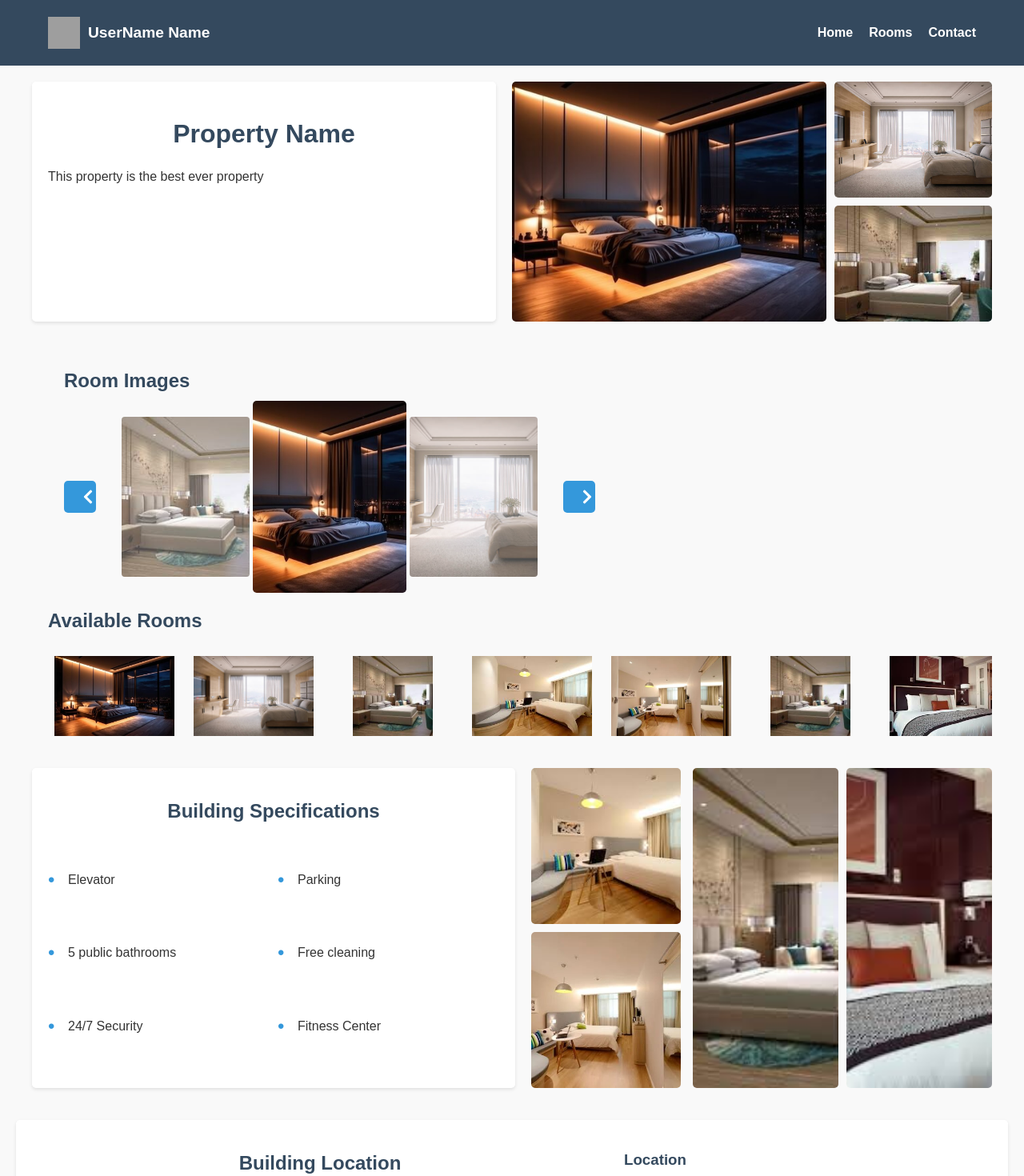
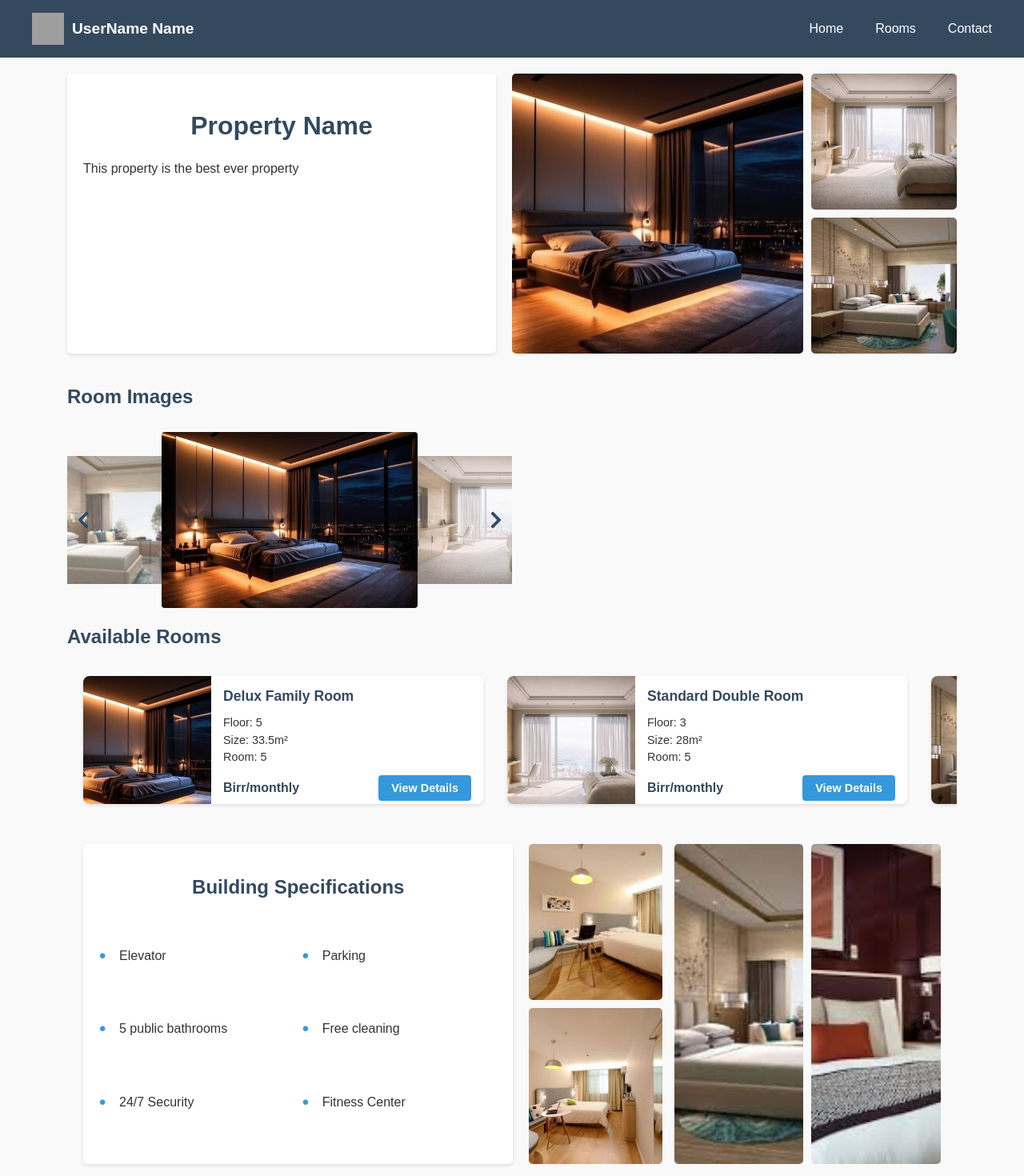
Before and after one commit to Fraol-D/RentalInsight, a React (Vite) app: page / in a window 1280 px wide. Shown: the top 1470 px of the page at 80% size. Built offline with nearby package versions, Linux system fonts and the light colour scheme; grey boxes are pictures that could not be loaded.

Commit message:
fix issue with bigger screens, made the carousels according to the design

```diff
--- a/src/components/Header.jsx
+++ b/src/components/Header.jsx
@@ -1,21 +1,51 @@
+import { useState } from 'react';
 import { Link } from 'react-router-dom';
+import { FaBars, FaTimes } from 'react-icons/fa';
 import '../styles/Header.css';
 
 const Header = () => {
+  const [isMobileMenuOpen, setIsMobileMenuOpen] = useState(false);
+
+  const toggleMobileMenu = () => {
+    setIsMobileMenuOpen(!isMobileMenuOpen);
+  };
+
   return (
     <header className="header">
-      <div className="container header-content">
+      <div className="header-content">
         <div className="logo-container">
           <img src="/logo.png" alt="RentalInsight Logo" className="logo" />
           <span className="username">UserName Name</span>
         </div>
-        <nav>
+
+        {/* Desktop Navigation */}
+        <nav className="desktop-nav">
           <ul className="nav-links">
             <li><Link to="/">Home</Link></li>
             <li><Link to="/rooms">Rooms</Link></li>
             <li><Link to="/contact">Contact</Link></li>
           </ul>
         </nav>
+
+        {/* Hamburger Menu Button */}
+        <button
+          className="hamburger-menu"
+          onClick={toggleMobileMenu}
+          aria-label="Toggle menu"
+        >
+          {isMobileMenuOpen ? <FaTimes /> : <FaBars />}
+        </button>
+
+        {/* Mobile Navigation */}
+        {isMobileMenuOpen && (
+          <nav className="mobile-nav">
+            <ul className="nav-links">
+              <li><Link to="/" onClick={toggleMobileMenu}>Home</Link></li>
+              <li><Link to="/rooms" onClick={toggleMobileMenu}>Rooms</Link></li>
+              <li><Link to="/contact" onClick={toggleMobileMenu}>Contact</Link></li>
+            </ul>
+          </nav>
+        )}
       </div>
     </header>
   );
--- a/src/components/RoomCarousel.jsx
+++ b/src/components/RoomCarousel.jsx
@@ -69,6 +69,34 @@ const RoomCarousel = ({ title, images, rooms, isRoomCarousel }) => {
     setSelectedRoom(null);
   };
 
+  const renderRoomCard = (room) => {
+    return (
+      <div className="room-card" onClick={() => handleImageClick(room)}>
+        <div className="room-card__image-container">
+          <img
+            src={room.image}
+            alt={room.name}
+            className="room-card__image"
+          />
+        </div>
+        <div className="room-card__content">
+          <h3 className="room-card__title">{room.name}</h3>
+          <div className="room-card__details">
+            <p>Floor: {room.floor}</p>
+            <p>Size: {room.size}m²</p>
+            <p>Room: 5</p>
+          </div>
+          <div className="room-card__bottom">
+            <div className="room-card__price">
+              {room.price} Birr/monthly
+            </div>
+            <button className="view-details-btn">View Details</button>
+          </div>
+        </div>
+      </div>
+    );
+  };
+
   return (
     <div className={`row ${!isRoomCarousel ? 'row--small' : ''}`}>
       <h2>{title}</h2>
@@ -91,13 +119,17 @@ const RoomCarousel = ({ title, images, rooms, isRoomCarousel }) => {
         )}
         <div className={`row__posters ${!isRoomCarousel ? 'row__posters--small' : ''}`}>
           {items.map((item, index) => (
-            <img
-              key={index}
-              src={isRoomCarousel ? item.image : item}
-              alt={isRoomCarousel ? item.name : `Room view ${index + 1}`}
-              className={getImageClass(index)}
-              onClick={() => handleImageClick(item)}
-            />
+            isRoomCarousel ? (
+              renderRoomCard(item)
+            ) : (
+              <img
+                key={index}
+                src={item}
+                alt={`Room view ${index + 1}`}
+                className={getImageClass(index)}
+                onClick={() => handleImageClick(item)}
+              />
+            )
           ))}
         </div>
       </div>
--- a/src/pages/Home.jsx
+++ b/src/pages/Home.jsx
@@ -24,8 +24,8 @@ const Home = () => {
   // Building images at the top
   const buildingImages = [room1, room2, room3];
 
-  // Room carousel images - expanded
-  const roomImages = [room1, room2, room3, room4, room5, room6, room7, room1, room2, room3];
+  // Room carousel images - updated to show only 3 at a time
+  const roomImages = [room1, room2, room3, room4, room5, room6];
 
   // Available rooms carousel - expanded with more rooms
   const rooms = [
--- a/src/styles/BuildingImages.css
+++ b/src/styles/BuildingImages.css
@@ -2,7 +2,7 @@
   display: flex;
   gap: 10px;
   width: 50%;
-  height: 300px; /* Set a fixed container height */
+  height: 400px; /* Increased from 300px */
 }
 
 .main-image {
@@ -31,3 +31,16 @@
   object-fit: cover;
   border-radius: 5px;
 }
+
+/* Add media queries */
+@media screen and (min-width: 1920px) {
+  .building-images {
+    height: 500px;
+  }
+}
+
+@media screen and (max-width: 1400px) {
+  .building-images {
+    height: 350px;
+  }
+}
--- a/src/styles/Header.css
+++ b/src/styles/Header.css
@@ -2,17 +2,23 @@
   background-color: var(--secondary-color);
   color: white;
   padding: 1rem 0;
+  width: 100%;
 }
 
 .header-content {
   display: flex;
   justify-content: space-between;
   align-items: center;
+  width: 100%;
+  max-width: 1400px;
+  margin: 0 auto;
+  padding: 0 40px;
 }
 
 .logo-container {
   display: flex;
   align-items: center;
+  margin-right: auto;
 }
 
 .logo {
@@ -29,18 +35,84 @@
 .nav-links {
   display: flex;
   list-style-type: none;
+  margin: 0;
+  padding: 0;
+  gap: 40px;
 }
 
 .nav-links li {
-  margin-left: 20px;
+  margin: 0;
 }
 
 .nav-links a {
   color: white;
   text-decoration: none;
-  font-weight: bold;
+  font-weight: 500;
+  font-size: 1rem;
 }
 
 .nav-links a:hover {
   color: var(--primary-color);
 }
+
+.hamburger-menu {
+  display: none;
+  cursor: pointer;
+  background: none;
+  border: none;
+  color: white;
+  font-size: 24px;
+  padding: 0;
+}
+
+.mobile-nav {
+  display: none;
+  position: fixed;
+  top: 70px;
+  left: 0;
+  right: 0;
+  background-color: var(--secondary-color);
+  padding: 20px;
+  z-index: 1000;
+}
+
+.mobile-nav.active {
+  display: block;
+}
+
+.mobile-nav .nav-links {
+  flex-direction: column;
+  gap: 20px;
+}
+
+@media screen and (min-width: 1920px) {
+  .header-content {
+    max-width: 1600px;
+    padding: 0 60px;
+  }
+}
+
+@media screen and (max-width: 1024px) {
+  .header-content {
+    padding: 0 20px;
+  }
+}
+
+@media screen and (max-width: 768px) {
+  .nav-links {
+    display: none;
+  }
+
+  .hamburger-menu {
+    display: block;
+  }
+
+  .mobile-nav .nav-links {
+    display: flex;
+  }
+
+  .mobile-nav .nav-links li {
+    width: 100%;
+    text-align: center;
+  }
+}
--- a/src/styles/Home.css
+++ b/src/styles/Home.css
@@ -7,7 +7,7 @@
 .main-content {
   flex: 1;
   width: 100%;
-  max-width: 1600px;
+  max-width: 1400px;
   margin: 0 auto;
   padding: 20px;
 }
@@ -17,7 +17,7 @@
   gap: 20px;
   margin-bottom: 20px;
   width: 100%;
-  padding: 0 20px;
+  padding: 0;
 }
 
 .amenities-section {
@@ -42,13 +42,13 @@
 /* Media Queries */
 @media screen and (min-width: 1920px) {
   .main-content {
-    max-width: 1800px;
+    max-width: 1600px;
   }
 }
 
-@media screen and (max-width: 1200px) {
+@media screen and (max-width: 1400px) {
   .main-content {
-    max-width: 95%;
+    max-width: 90%;
   }
 }
 
--- a/src/styles/PropertyInfo.css
+++ b/src/styles/PropertyInfo.css
@@ -6,7 +6,7 @@
   margin-bottom: 20px;
   flex: 1;
   min-width: 0;
-  height: 300px;
+  height: 400px;
   display: flex;
   flex-direction: column;
 }
@@ -40,3 +40,16 @@
 .property-info p::-webkit-scrollbar-thumb:hover {
   background: #555;
 }
+
+/* Add media queries */
+@media screen and (min-width: 1920px) {
+  .property-info {
+    height: 500px;
+  }
+}
+
+@media screen and (max-width: 1400px) {
+  .property-info {
+    height: 350px;
+  }
+}
--- a/src/styles/RoomCarousel.css
+++ b/src/styles/RoomCarousel.css
@@ -1,27 +1,31 @@
 .row {
   margin-left: 0;
-  margin-bottom: 20px;
+  margin-bottom: 30px;
   color: var(--secondary-color);
-  padding: 0 20px;
   width: 100%;
 }
 
+.row h2 {
+  text-align: left;
+  margin-left: 0;
+  margin-bottom: 15px;
+}
+
+/* Room Images Carousel (Small) */
 .row--small {
-  width: 60%;
-  margin-left: 20px;
+  width: 50%;
+  margin-left: 0;
   position: relative;
-  height: 300px;
-  display: flex;
-  flex-direction: column;
+  height: 250px;
+  margin-bottom: 50px;
 }
 
 .row--small .carousel-container {
-  flex: 1;
   position: relative;
+  height: 100%;
   display: flex;
   align-items: center;
   justify-content: center;
-  overflow: hidden;
 }
 
 .row--small .row__posters--small {
@@ -31,33 +35,38 @@
   display: flex;
   align-items: center;
   justify-content: center;
+  overflow: hidden;
 }
 
 .row--small .row__posterLarge {
   position: absolute;
-  height: 200px;
-  width: 160px;
-  transition: all 0.3s ease;
   border-radius: 4px;
   object-fit: cover;
+  transition: all 0.3s ease;
 }
 
 .row--small .row__posterLarge.active {
-  transform: translateX(0) scale(1.2);
+  height: 220px;
+  width: 320px;
+  transform: translateX(0);
   z-index: 3;
   opacity: 1;
 }
 
+.row--small .row__posterLarge.prev,
+.row--small .row__posterLarge.next {
+  height: 160px;
+  width: 240px;
+  opacity: 0.7;
+  z-index: 2;
+}
+
 .row--small .row__posterLarge.prev {
-  transform: translateX(-180px);
-  z-index: 2;
-  opacity: 0.7;
+  transform: translateX(-260px);
 }
 
 .row--small .row__posterLarge.next {
-  transform: translateX(180px);
-  z-index: 2;
-  opacity: 0.7;
+  transform: translateX(260px);
 }
 
 .row--small .row__posterLarge.hidden {
@@ -66,83 +75,157 @@
   z-index: 1;
 }
 
+/* Scroll Buttons */
 .row--small .scroll-buttons {
   position: absolute;
   width: 100%;
-  padding: 0 20px;
+  left: 0;
+  top: 50%;
+  transform: translateY(-50%);
   display: flex;
   justify-content: space-between;
-  align-items: center;
-  pointer-events: none;
+  z-index: 4;
+  padding: 0 10px;
 }
 
 .row--small .scroll-button {
-  width: 40px;
-  height: 40px;
-  pointer-events: auto;
-  z-index: 4;
+  background: none;
+  border: none;
+  cursor: pointer;
+  width: 30px;
+  height: 30px;
+  display: flex;
+  align-items: center;
+  justify-content: center;
+  transition: transform 0.2s ease;
+  padding: 0;
 }
 
 .row--small .scroll-button:hover {
-  background: rgba(0, 0, 0, 0.8);
+  transform: scale(1.2);
 }
 
 .row--small .scroll-icon {
-  color: white;
-  font-size: 20px;
+  color: var(--secondary-color);
+  font-size: 24px;
 }
 
-.row h2 {
-  margin-bottom: 10px;
-  font-size: 1.5rem;
-  text-align: left;
-  padding-left: 20px;
+/* Optional: Add these styles if you want to adjust the position of the buttons */
+.row--small .scroll-button.left {
+  margin-left: -5px;
 }
 
+.row--small .scroll-button.right {
+  margin-right: -5px;
+}
+
+/* Available Rooms Carousel */
 .row__posters {
   display: flex;
-  overflow-y: hidden;
   overflow-x: scroll;
   padding: 20px;
+  gap: 30px;
   -ms-overflow-style: none;
   scrollbar-width: none;
-}
-
-.row__posters--small {
-  padding: 20px 40px;
+  min-height: 200px;
 }
 
 .row__posters::-webkit-scrollbar {
   display: none;
 }
 
-.row__poster {
-  width: 166px;
-  object-fit: contain;
-  max-height: 100px;
-  transition: transform 450ms;
-  margin-right: 8px;
-  cursor: pointer;
+/* Room Card */
+.room-card {
+  display: flex;
+  width: 550px;
+  height: 180px;
+  background: white;
+  border-radius: 8px;
+  overflow: hidden;
+  box-shadow: 0 2px 4px rgba(0, 0, 0, 0.1);
   flex-shrink: 0;
 }
 
-.row__poster:hover {
-  transform: scale(1.08);
+.room-card__image-container {
+  width: 180px;
+  min-width: 180px;
+  height: 180px;
+  overflow: hidden;
 }
 
-.row__posterLarge {
-  width: 200px;
-  max-height: 250px;
+.room-card__content {
+  flex: 1;
+  padding: 15px;
+  display: flex;
+  flex-direction: column;
+  gap: 10px;
 }
 
-.row__posterLarge:hover {
-  transform: scale(1.09);
+.room-card__title {
+  font-size: 1.1rem;
+  font-weight: bold;
+  color: var(--secondary-color);
+  margin: 0;
+}
+
+.room-card__details {
+  flex-grow: 1;
+  font-size: 0.9rem;
+  color: var(--text-color);
+}
+
+.room-card__details p {
+  margin: 3px 0;
+  line-height: 1.3;
+}
+
+.room-card__bottom {
+  display: flex;
+  justify-content: space-between;
+  align-items: center;
+  margin-top: auto;
+}
+
+.room-card__price {
+  font-weight: bold;
+  color: var(--secondary-color);
+  font-size: 1rem;
+}
+
+.view-details-btn {
+  background-color: var(--primary-color);
+  color: white;
+  border: none;
+  padding: 6px 12px;
+  border-radius: 4px;
+  cursor: pointer;
+  font-size: 0.9rem;
+  white-space: nowrap;
 }
 
 /* Media Queries */
 @media screen and (min-width: 1920px) {
-  .row__poster {
+  .room-card {
+    width: 600px;
+    height: 200px;
+  }
+
+  .room-card__image-container {
     width: 200px;
-    max-height: 120px;
+    min-width: 200px;
+    height: 200px;
   }
 }
+
+@media screen and (max-width: 1400px) {
+  .room-card {
+    width: 500px;
+    height: 160px;
+  }
+
+  .room-card__image-container {
+    width: 160px;
+    min-width: 160px;
+    height: 160px;
+  }
+}
```
